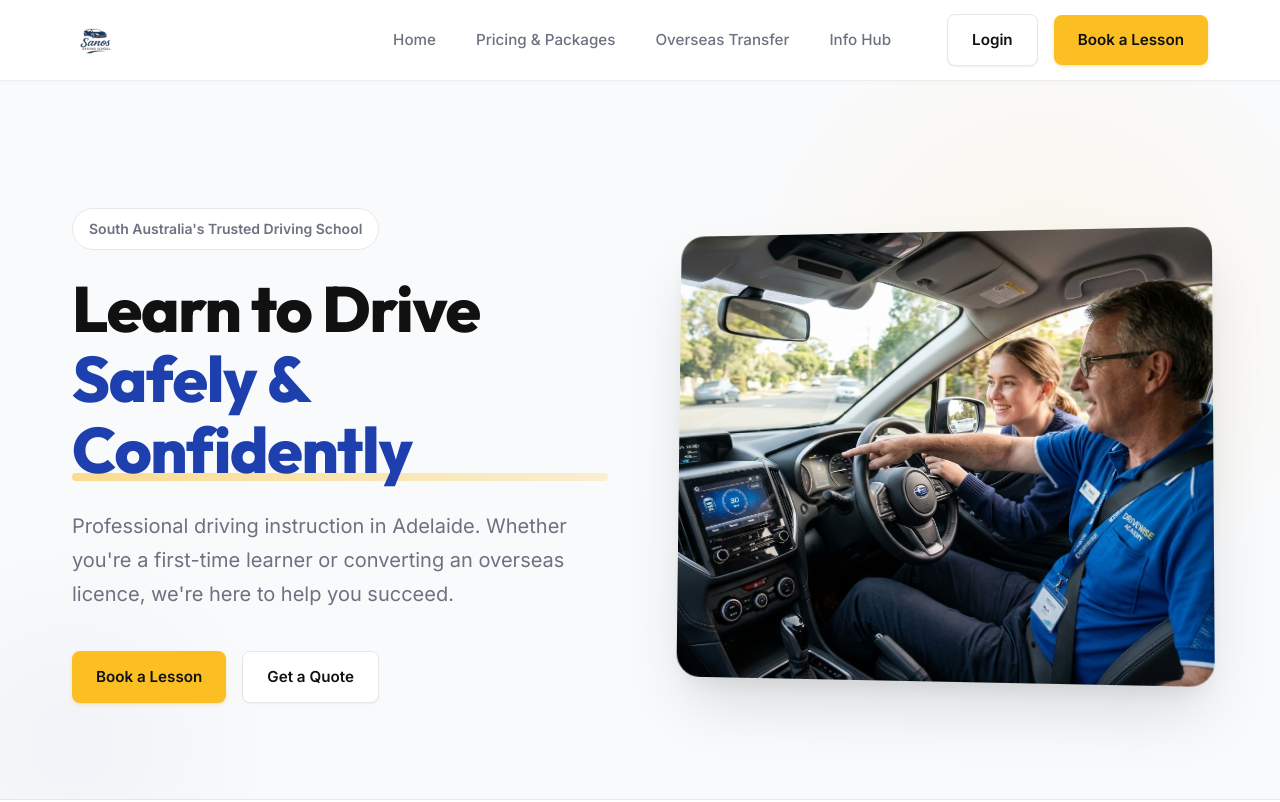
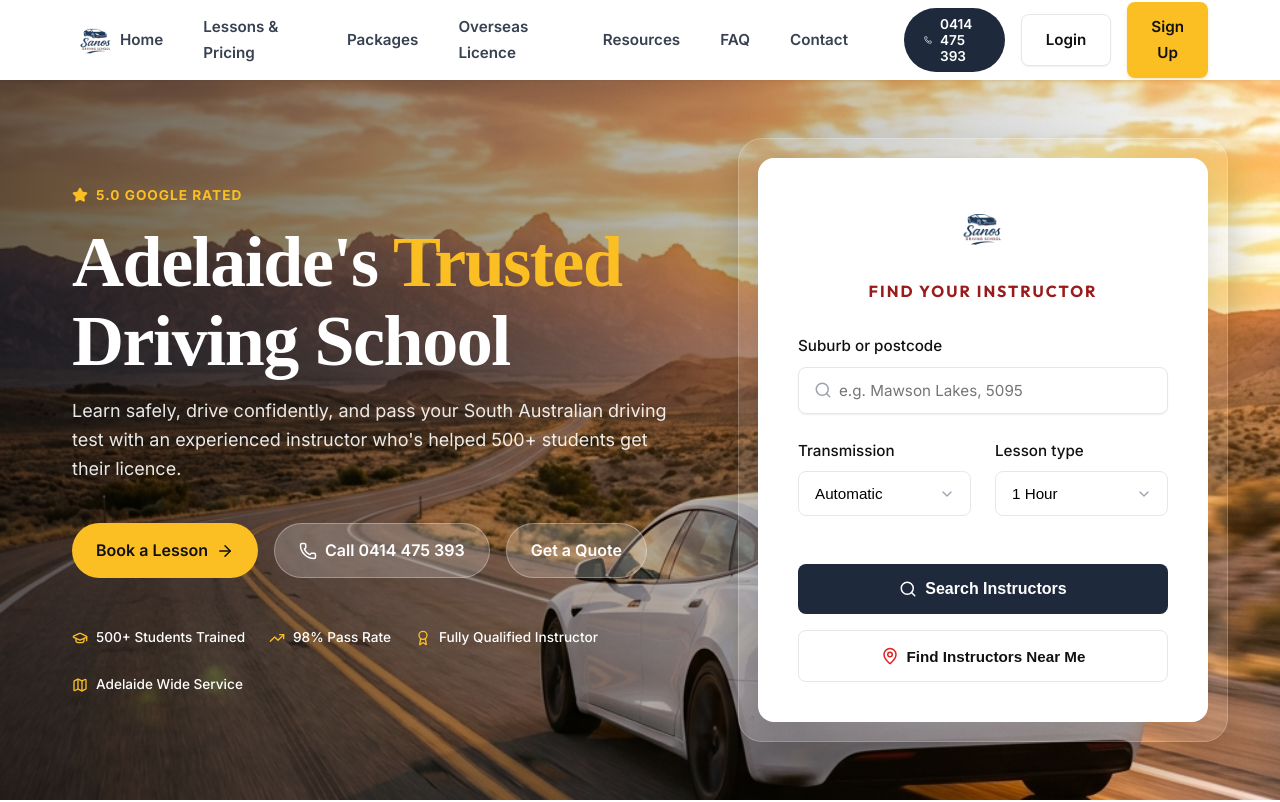
Before and after one commit to AryalRohan2004/drive, a React (Vite) app: page / in a window 1280 px wide. Shown: the top 802 px of the page. Built offline with nearby package versions, Linux system fonts and the light colour scheme.

Commit message:
new code

```diff
--- a/src/App.jsx
+++ b/src/App.jsx
@@ -37,7 +37,8 @@ function App() {
         <Route path="countries" element={<PlaceholderPage title="Recognised Countries" />} />
         <Route path="faq" element={<PlaceholderPage title="Frequently Asked Questions" />} />
         <Route path="testimonials" element={<PlaceholderPage title="Student Testimonials" />} />
-        <Route path="login" element={<Auth />} />
+        <Route path="login" element={<Auth defaultIsLogin={true} />} />
+        <Route path="signup" element={<Auth defaultIsLogin={false} />} />
         <Route path="book" element={<Booking />} />
         <Route path="learner-dashboard" element={<LearnerDashboard />} />
         <Route path="instructor-dashboard" element={<InstructorDashboard />} />
--- a/src/components/Header.css
+++ b/src/components/Header.css
@@ -1,12 +1,9 @@
 .header {
   background-color: rgba(255, 255, 255, 0.95);
-  backdrop-filter: blur(20px) saturate(180%);
-  -webkit-backdrop-filter: blur(20px) saturate(180%);
-  box-shadow: 0 1px 0 rgba(0,0,0,0.04), 0 2px 8px rgba(0,0,0,0.02);
   position: sticky;
   top: 0;
   z-index: 50;
-  transition: all var(--transition-smooth);
+  box-shadow: 0 1px 3px rgba(0,0,0,0.05);
 }
 
 .header-container {
@@ -39,8 +36,8 @@
 }
 
 .nav-link {
-  font-weight: 500;
-  color: var(--text-muted);
+  font-weight: 600;
+  color: #374151;
   font-size: 0.95rem;
   transition: color var(--transition-fast);
   position: relative;
@@ -75,6 +72,45 @@
   align-items: center;
   gap: 1rem;
   margin-left: 1rem;
+}
+
+.btn-phone-header {
+  display: inline-flex;
+  align-items: center;
+  gap: 0.5rem;
+  background-color: #1e293b;
+  color: white;
+  padding: 0.5rem 1.25rem;
+  border-radius: 2rem;
+  font-weight: 600;
+  text-decoration: none;
+  font-size: 0.85rem;
+  line-height: 1.2;
+  transition: background-color 0.2s;
+}
+
+.btn-phone-header:hover {
+  background-color: #0f172a;
+}
+
+.btn-profile-header {
+  display: inline-flex;
+  align-items: center;
+  gap: 0.5rem;
+  background-color: white;
+  color: #1e293b;
+  padding: 0.6rem 1.25rem;
+  border-radius: 2rem;
+  font-weight: 600;
+  text-decoration: none;
+  font-size: 0.9rem;
+  box-shadow: 0 2px 8px rgba(0,0,0,0.08);
+  border: 1px solid #e2e8f0;
+  transition: all 0.2s;
+}
+
+.btn-profile-header:hover {
+  background-color: #f8fafc;
 }
 
 .mobile-toggle {
--- a/src/components/Header.jsx
+++ b/src/components/Header.jsx
@@ -1,6 +1,6 @@
 import React from 'react';
 import { Link } from 'react-router-dom';
-import { Menu, X } from 'lucide-react';
+import { Menu, X, Phone, User } from 'lucide-react';
 import './Header.css';
 
 const Header = () => {
@@ -15,12 +15,18 @@ const Header = () => {
 
         <nav className={`nav ${isOpen ? 'nav-open' : ''}`}>
           <Link to="/" className="nav-link" onClick={() => setIsOpen(false)}>Home</Link>
-          <Link to="/pricing" className="nav-link" onClick={() => setIsOpen(false)}>Pricing & Packages</Link>
-          <Link to="/overseas" className="nav-link" onClick={() => setIsOpen(false)}>Overseas Transfer</Link>
-          <Link to="/hub" className="nav-link" onClick={() => setIsOpen(false)}>Info Hub</Link>
+          <Link to="/pricing" className="nav-link" onClick={() => setIsOpen(false)}>Lessons & Pricing</Link>
+          <Link to="/packages" className="nav-link" onClick={() => setIsOpen(false)}>Packages</Link>
+          <Link to="/overseas" className="nav-link" onClick={() => setIsOpen(false)}>Overseas Licence</Link>
+          <Link to="/resources" className="nav-link" onClick={() => setIsOpen(false)}>Resources</Link>
+          <Link to="/faq" className="nav-link" onClick={() => setIsOpen(false)}>FAQ</Link>
+          <Link to="/contact" className="nav-link" onClick={() => setIsOpen(false)}>Contact</Link>
           <div className="nav-actions">
+            <a href="tel:0414475393" className="btn-phone-header">
+              <Phone size={16} /> 0414 475 393
+            </a>
             <Link to="/login" className="btn btn-outline" onClick={() => setIsOpen(false)}>Login</Link>
-            <Link to="/book" className="btn btn-primary" onClick={() => setIsOpen(false)}>Book a Lesson</Link>
+            <Link to="/signup" className="btn btn-primary" onClick={() => setIsOpen(false)}>Sign Up</Link>
           </div>
         </nav>
 
--- a/src/pages/Home.css
+++ b/src/pages/Home.css
@@ -1,123 +1,291 @@
-/* Hero Section */
+/* Hero Section Redesign */
 .hero-section {
-  padding: 8rem 0 6rem;
-  background-color: var(--light-gray);
   position: relative;
+  min-height: calc(100vh - 80px); /* accounting for header */
+  display: flex;
+  align-items: center;
+  padding: 4rem 0;
   overflow: hidden;
-  border-bottom: 1px solid var(--border-color);
+  margin-top: 0;
 }
 
-/* Subtle background decoration — enhanced radial glow */
-.hero-section::before {
-  content: '';
+.hero-bg-image {
   position: absolute;
-  top: -10%;
-  right: -5%;
-  width: 600px;
-  height: 600px;
-  background: radial-gradient(circle, rgba(251, 191, 36, 0.08) 0%, rgba(255,255,255,0) 70%);
-  border-radius: 50%;
-  z-index: 0;
-}
-
-.hero-section::after {
-  content: '';
-  position: absolute;
-  bottom: -20%;
-  left: -10%;
-  width: 400px;
-  height: 400px;
-  background: radial-gradient(circle, rgba(30, 64, 175, 0.04) 0%, rgba(255,255,255,0) 70%);
-  border-radius: 50%;
-  z-index: 0;
-}
-
-.hero-grid {
-  display: grid;
-  grid-template-columns: 1fr 1fr;
-  gap: 4rem;
-  align-items: center;
-  position: relative;
+  top: 0;
+  left: 0;
+  width: 100%;
+  height: 100%;
+  background-size: cover;
+  background-position: center;
   z-index: 1;
 }
 
-.hero-content h1 {
-  font-size: 4rem;
-  margin-bottom: 1.5rem;
-  line-height: 1.1;
-  color: var(--black);
+.hero-overlay {
+  position: absolute;
+  top: 0;
+  left: 0;
+  width: 100%;
+  height: 100%;
+  background: linear-gradient(to right, rgba(0,0,0,0.6) 0%, rgba(0,0,0,0.3) 50%, rgba(0,0,0,0) 100%);
+  z-index: 2;
 }
 
-.hero-content .text-highlight {
-  color: var(--primary-blue);
+.hero-content-container {
   position: relative;
-  display: inline-block;
+  z-index: 3;
+  display: grid;
+  grid-template-columns: 1fr 450px;
+  gap: 4rem;
+  align-items: center;
 }
 
-.hero-content .text-highlight::after {
+.google-rating {
+  display: inline-flex;
+  align-items: center;
+  gap: 0.5rem;
+  font-weight: 700;
+  color: #FBBF24;
+  letter-spacing: 1px;
+  font-size: 0.85rem;
+  margin-bottom: 1rem;
+}
+
+.hero-title {
+  font-size: 4.5rem;
+  font-family: 'Times New Roman', serif;
+  line-height: 1.1;
+  color: white;
+  margin-bottom: 1rem;
+}
+
+.highlight-gold {
+  color: #FBBF24;
+}
+
+.hero-description {
+  font-size: 1.125rem;
+  color: rgba(255, 255, 255, 0.9);
+  margin-bottom: 2.5rem;
+  max-width: 600px;
+  line-height: 1.6;
+}
+
+.hero-action-buttons {
+  display: flex;
+  gap: 1rem;
+  margin-bottom: 3rem;
+  flex-wrap: wrap;
+}
+
+.btn-hero-primary {
+  display: inline-flex;
+  align-items: center;
+  gap: 0.5rem;
+  background-color: #FBBF24;
+  color: #111;
+  padding: 0.8rem 1.5rem;
+  border-radius: 2rem;
+  font-weight: 600;
+  text-decoration: none;
+  font-size: 1rem;
+  transition: all 0.2s;
+}
+
+.btn-hero-primary:hover {
+  background-color: #F59E0B;
+  transform: translateY(-2px);
+}
+
+.btn-hero-glass {
+  display: inline-flex;
+  align-items: center;
+  gap: 0.5rem;
+  background-color: rgba(255, 255, 255, 0.2);
+  backdrop-filter: blur(8px);
+  color: white;
+  padding: 0.8rem 1.5rem;
+  border-radius: 2rem;
+  font-weight: 600;
+  text-decoration: none;
+  font-size: 1rem;
+  border: 1px solid rgba(255, 255, 255, 0.3);
+  transition: all 0.2s;
+}
+
+.btn-hero-glass:hover {
+  background-color: rgba(255, 255, 255, 0.3);
+  transform: translateY(-2px);
+}
+
+.hero-stats-row {
+  display: flex;
+  gap: 1.5rem;
+  flex-wrap: wrap;
+}
+
+.hero-stat {
+  display: flex;
+  align-items: center;
+  gap: 0.5rem;
+  color: white;
+  font-size: 0.85rem;
+  font-weight: 500;
+}
+
+.stat-icon {
+  color: #FBBF24;
+}
+
+/* Glass Card */
+.hero-right {
+  position: relative;
+}
+
+/* The larger glassmorphic backdrop */
+.hero-right::before {
   content: '';
   position: absolute;
-  bottom: 4px;
-  left: 0;
-  right: 0;
-  height: 8px;
-  background: linear-gradient(90deg, var(--accent-yellow), rgba(251, 191, 36, 0.4));
-  opacity: 0.5;
-  border-radius: 4px;
+  top: -20px;
+  left: -20px;
+  right: -20px;
+  bottom: -20px;
+  background: rgba(255, 255, 255, 0.1);
+  backdrop-filter: blur(12px);
+  border-radius: 1.5rem;
   z-index: -1;
-  transition: opacity var(--transition-smooth);
+  border: 1px solid rgba(255, 255, 255, 0.2);
+  box-shadow: 0 20px 40px rgba(0,0,0,0.2);
 }
 
-.hero-content:hover .text-highlight::after {
-  opacity: 0.7;
+.glass-card {
+  background: white;
+  border-radius: 1rem;
+  padding: 2.5rem;
+  box-shadow: 0 10px 25px rgba(0,0,0,0.1);
 }
 
-.hero-content p {
-  font-size: 1.25rem;
-  color: var(--text-muted);
-  margin-bottom: 2.5rem;
-  max-width: 500px;
+.card-logo {
+  display: flex;
+  justify-content: center;
+  margin-bottom: 1.5rem;
 }
 
-.hero-buttons {
-  display: flex;
+.card-logo img {
+  height: 60px;
+  object-fit: contain;
+}
+
+.card-title {
+  text-align: center;
+  font-size: 1rem;
+  letter-spacing: 2px;
+  color: #991B1B; /* Dark red */
+  margin-bottom: 2rem;
+  font-weight: 700;
+}
+
+.form-group {
+  margin-bottom: 1.5rem;
+}
+
+.form-group label {
+  display: block;
+  font-size: 0.85rem;
+  color: #4B5563;
+  margin-bottom: 0.5rem;
+  font-weight: 500;
+}
+
+.input-with-icon {
+  position: relative;
+}
+
+.input-icon {
+  position: absolute;
+  left: 1rem;
+  top: 50%;
+  transform: translateY(-50%);
+  color: #9CA3AF;
+}
+
+.input-with-icon input {
+  width: 100%;
+  padding: 0.8rem 1rem 0.8rem 2.5rem;
+  border: 1px solid #E5E7EB;
+  border-radius: 0.5rem;
+  font-size: 0.95rem;
+}
+
+.form-row {
+  display: grid;
+  grid-template-columns: 1fr 1fr;
   gap: 1rem;
 }
 
-.hero-image-wrapper {
+.select-wrapper {
   position: relative;
-  border-radius: 1.5rem;
-  overflow: hidden;
-  box-shadow: var(--shadow-2xl);
-  transform: perspective(1000px) rotateY(-5deg) rotateX(2deg);
-  transition: transform var(--transition-smooth), box-shadow var(--transition-smooth);
 }
 
-.hero-image-wrapper:hover {
-  transform: perspective(1000px) rotateY(0deg) rotateX(0deg);
-  box-shadow: var(--shadow-xl);
+.select-wrapper select {
+  width: 100%;
+  padding: 0.8rem 2.5rem 0.8rem 1rem;
+  border: 1px solid #E5E7EB;
+  border-radius: 0.5rem;
+  font-size: 0.95rem;
+  appearance: none;
+  background-color: white;
 }
 
-/* Subtle gradient overlay on hero image for depth */
-.hero-image-wrapper::after {
-  content: '';
+.select-icon {
   position: absolute;
-  inset: 0;
-  background: linear-gradient(180deg, transparent 60%, rgba(0, 0, 0, 0.08) 100%);
+  right: 1rem;
+  top: 50%;
+  transform: translateY(-50%);
+  color: #9CA3AF;
   pointer-events: none;
-  border-radius: 1.5rem;
 }
 
-.hero-image {
+.btn-search-instructors {
   width: 100%;
-  height: 450px;
-  object-fit: cover;
-  display: block;
-  transition: transform 0.6s cubic-bezier(0.4, 0, 0.2, 1);
+  display: flex;
+  align-items: center;
+  justify-content: center;
+  gap: 0.5rem;
+  background-color: #1E293B; /* Dark slate */
+  color: white;
+  padding: 1rem;
+  border: none;
+  border-radius: 0.5rem;
+  font-weight: 600;
+  font-size: 1rem;
+  margin-bottom: 1rem;
+  cursor: pointer;
+  transition: background-color 0.2s;
 }
 
-.hero-image-wrapper:hover .hero-image {
-  transform: scale(1.03);
+.btn-search-instructors:hover {
+  background-color: #0F172A;
+}
+
+.btn-find-near-me {
+  width: 100%;
+  display: flex;
+  align-items: center;
+  justify-content: center;
+  gap: 0.5rem;
+  background-color: white;
+  color: #111;
+  padding: 1rem;
+  border: 1px solid #E5E7EB;
+  border-radius: 0.5rem;
+  font-weight: 600;
+  font-size: 0.95rem;
+  cursor: pointer;
+  transition: background-color 0.2s;
+}
+
+.btn-find-near-me:hover {
+  background-color: #F9FAFB;
 }
 
 /* Stats Section */
--- a/src/pages/Home.jsx
+++ b/src/pages/Home.jsx
@@ -1,6 +1,6 @@
 import React from 'react';
 import { Link } from 'react-router-dom';
-import { ShieldCheck, CalendarCheck, TrendingUp, CarFront, Users, MapPin, Star, CheckCircle } from 'lucide-react';
+import { ShieldCheck, CalendarCheck, TrendingUp, CarFront, Users, MapPin, Star, CheckCircle, ArrowRight, Phone, Search, ChevronDown, GraduationCap, Award, Map } from 'lucide-react';
 import './Home.css';
 
 const Home = () => {
@@ -8,24 +8,93 @@ const Home = () => {
     <div className="home-page">
       {/* Hero Section */}
       <section className="hero-section">
-        <div className="container hero-grid fade-in">
-          <div className="hero-content">
-            <span className="badge" style={{ display: 'inline-block', padding: '0.5rem 1rem', background: 'var(--white)', border: '1px solid var(--border-color)', borderRadius: '2rem', fontSize: '0.875rem', fontWeight: '600', marginBottom: '1.5rem', color: 'var(--text-muted)' }}>
-              South Australia's Trusted Driving School
-            </span>
-            <h1 className="h1">
-              Learn to Drive <span className="text-highlight">Safely & Confidently</span>
+        <div className="hero-bg-image" style={{ backgroundImage: "url('/hero_automotive.png')" }}></div>
+        <div className="hero-overlay"></div>
+        <div className="container hero-content-container fade-in">
+          <div className="hero-left">
+            <div className="google-rating">
+              <Star size={16} fill="#FBBF24" color="#FBBF24" /> 5.0 GOOGLE RATED
+            </div>
+            <h1 className="hero-title">
+              Adelaide's <span className="highlight-gold">Trusted</span><br />
+              Driving School
             </h1>
-            <p className="text-lg">
-              Professional driving instruction in Adelaide. Whether you're a first-time learner or converting an overseas licence, we're here to help you succeed.
+            <p className="hero-description">
+              Learn safely, drive confidently, and pass your South Australian driving test with an experienced instructor who's helped 500+ students get their licence.
             </p>
-            <div className="hero-buttons">
-              <Link to="/book" className="btn btn-primary">Book a Lesson</Link>
-              <Link to="/contact" className="btn btn-outline">Get a Quote</Link>
+            <div className="hero-action-buttons">
+              <Link to="/book" className="btn-hero-primary">Book a Lesson <ArrowRight size={18} /></Link>
+              <a href="tel:0414475393" className="btn-hero-glass"><Phone size={18} /> Call 0414 475 393</a>
+              <Link to="/quote" className="btn-hero-glass">Get a Quote</Link>
+            </div>
+
+            <div className="hero-stats-row">
+              <div className="hero-stat">
+                <GraduationCap size={16} className="stat-icon" />
+                <span>500+ Students Trained</span>
+              </div>
+              <div className="hero-stat">
+                <TrendingUp size={16} className="stat-icon" />
+                <span>98% Pass Rate</span>
+              </div>
+              <div className="hero-stat">
+                <Award size={16} className="stat-icon" />
+                <span>Fully Qualified Instructor</span>
+              </div>
+              <div className="hero-stat">
+                <Map size={16} className="stat-icon" />
+                <span>Adelaide Wide Service</span>
+              </div>
             </div>
           </div>
-          <div className="hero-image-wrapper">
-            <img src="/hero_lesson.png" alt="Driving instructor teaching a student in a modern car" className="hero-image" />
+
+          <div className="hero-right">
+            <div className="glass-card">
+              <div className="glass-card-inner">
+                <div className="card-logo">
+                  <img src="/newLogo.png" alt="Sanos Logo" />
+                </div>
+                <h3 className="card-title">FIND YOUR INSTRUCTOR</h3>
+
+                <div className="form-group">
+                  <label>Suburb or postcode</label>
+                  <div className="input-with-icon">
+                    <Search size={18} className="input-icon" />
+                    <input type="text" placeholder="e.g. Mawson Lakes, 5095" />
+                  </div>
+                </div>
+
+                <div className="form-row">
+                  <div className="form-group">
+                    <label>Transmission</label>
+                    <div className="select-wrapper">
+                      <select defaultValue="Automatic">
+                        <option value="Automatic">Automatic</option>
+                        <option value="Manual">Manual</option>
+                      </select>
+                      <ChevronDown size={16} className="select-icon" />
+                    </div>
+                  </div>
+                  <div className="form-group">
+                    <label>Lesson type</label>
+                    <div className="select-wrapper">
+                      <select defaultValue="1 Hour">
+                        <option value="1 Hour">1 Hour</option>
+                        <option value="2 Hours">2 Hours</option>
+                      </select>
+                      <ChevronDown size={16} className="select-icon" />
+                    </div>
+                  </div>
+                </div>
+
+                <button className="btn-search-instructors">
+                  <Search size={18} /> Search Instructors
+                </button>
+                <button className="btn-find-near-me">
+                  <MapPin size={18} color="#E02424" /> Find Instructors Near Me
+                </button>
+              </div>
+            </div>
           </div>
         </div>
       </section>
```
Also changed, not shown: src/pages/Auth.jsx (+7 -3 lines).
